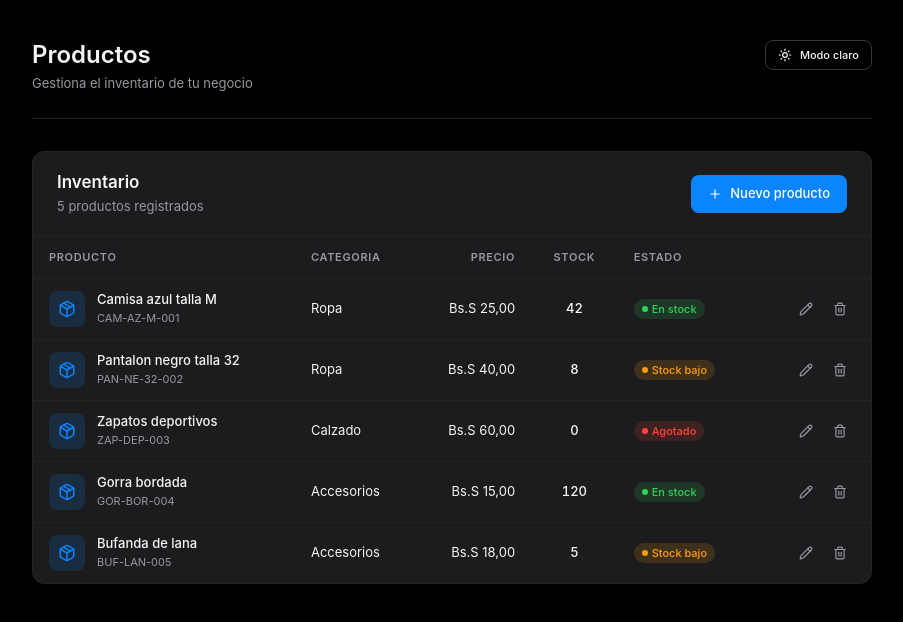
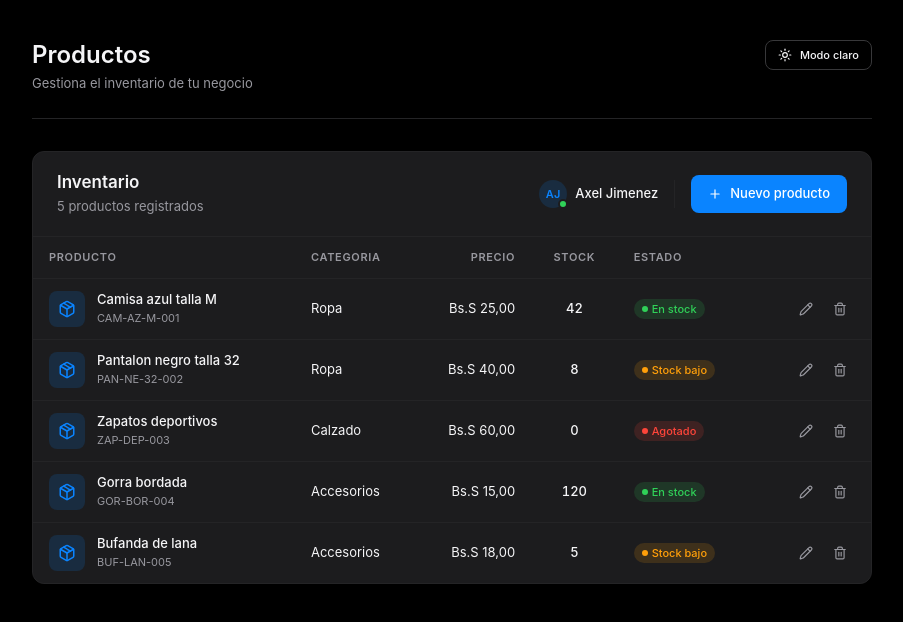
Before and after one commit to axeljimenezdeveloper/mi-saas-frontend, a React (Vite) app: page / in a window 1280 px wide. Shown: the top 622 px of the page, without its empty margins (188-1091 px from the left). Built offline with nearby package versions, Linux system fonts and the light colour scheme.

Commit message:
feat: add Avatar component and integrate user badge in products list

```diff
--- a/src/components/common/data-display/Avatar/Avatar.module.css
+++ b/src/components/common/data-display/Avatar/Avatar.module.css
@@ -0,0 +1,107 @@
+/* src/components/common/data-display/Avatar/Avatar.module.css */
+
+.avatar {
+  position: relative;
+  display: inline-flex;
+  align-items: center;
+  justify-content: center;
+  border-radius: var(--radius-full);
+  background-color: var(--color-primary-soft);
+  color: var(--color-primary);
+  font-family: var(--font-sans);
+  font-weight: var(--weight-semibold);
+  flex-shrink: 0;
+  overflow: visible;
+  user-select: none;
+}
+
+/* ============ Sizes ============ */
+.sm {
+  width: 28px;
+  height: 28px;
+  font-size: 0.6875rem;
+}
+
+.md {
+  width: 36px;
+  height: 36px;
+  font-size: 0.8125rem;
+}
+
+.lg {
+  width: 44px;
+  height: 44px;
+  font-size: 0.9375rem;
+}
+
+.xl {
+  width: 56px;
+  height: 56px;
+  font-size: 1.125rem;
+}
+
+/* ============ Imagen ============ */
+.image {
+  width: 100%;
+  height: 100%;
+  border-radius: var(--radius-full);
+  object-fit: cover;
+  display: block;
+}
+
+/* ============ Iniciales ============ */
+.initials {
+  display: inline-flex;
+  align-items: center;
+  justify-content: center;
+  width: 100%;
+  height: 100%;
+  border-radius: var(--radius-full);
+  letter-spacing: 0.02em;
+}
+
+/* ============ Status dot ============ */
+.statusDot {
+  position: absolute;
+  bottom: -1px;
+  right: -1px;
+  border-radius: var(--radius-full);
+  border: 2px solid var(--color-surface);
+  box-sizing: content-box;
+}
+
+.sm .statusDot {
+  width: 6px;
+  height: 6px;
+}
+
+.md .statusDot {
+  width: 8px;
+  height: 8px;
+}
+
+.lg .statusDot {
+  width: 10px;
+  height: 10px;
+}
+
+.xl .statusDot {
+  width: 12px;
+  height: 12px;
+}
+
+.online {
+  background-color: var(--color-success);
+}
+
+.away {
+  background-color: var(--color-warning);
+}
+
+.busy {
+  background-color: var(--color-danger);
+}
+
+.offline {
+  background-color: var(--color-text-subtle);
+}
--- a/src/components/common/data-display/Avatar/Avatar.tsx
+++ b/src/components/common/data-display/Avatar/Avatar.tsx
@@ -0,0 +1,62 @@
+import styles from './Avatar.module.css';
+
+export type AvatarStatus = 'online' | 'away' | 'busy' | 'offline';
+
+export interface AvatarProps {
+  /** URL de la imagen. Si no se pasa o falla, se muestran las iniciales. */
+  src?: string;
+  /** Nombre completo (obligatorio para iniciales y aria-label). */
+  name: string;
+  /** Tamaño del avatar. */
+  size?: 'sm' | 'md' | 'lg' | 'xl';
+  /** Estado del usuario (dot de color en la esquina). */
+  status?: AvatarStatus;
+  /** Clase adicional. */
+  className?: string;
+}
+
+/** Extrae hasta 2 iniciales del nombre. */
+function getInitials(name: string): string {
+  const parts = name.trim().split(/\s+/).filter(Boolean);
+  if (parts.length === 0) return '?';
+  if (parts.length === 1) return parts[0].slice(0, 2).toUpperCase();
+  return (parts[0][0] + parts[parts.length - 1][0]).toUpperCase();
+}
+
+export function Avatar({
+  src,
+  name,
+  size = 'md',
+  status,
+  className,
+}: AvatarProps) {
+  const classes = [styles.avatar, styles[size], className]
+    .filter(Boolean)
+    .join(' ');
+
+  return (
+    <span className={classes} role="img" aria-label={name}>
+      {src ? (
+        <img
+          src={src}
+          alt=""
+          className={styles.image}
+          onError={(e) => {
+            // Si la imagen falla, oculta el img y deja las iniciales visibles
+            (e.currentTarget as HTMLImageElement).style.display = 'none';
+          }}
+        />
+      ) : (
+        <span className={styles.initials} aria-hidden="true">
+          {getInitials(name)}
+        </span>
+      )}
+      {status && (
+        <span
+          className={[styles.statusDot, styles[status]].join(' ')}
+          aria-label={status}
+        />
+      )}
+    </span>
+  );
+}
--- a/src/components/common/data-display/Avatar/index.ts
+++ b/src/components/common/data-display/Avatar/index.ts
@@ -0,0 +1,2 @@
+export { Avatar } from './Avatar';
+export type { AvatarProps, AvatarStatus } from './Avatar';
--- a/src/features/inventory/pages/ProductsList/ProductsList.module.css
+++ b/src/features/inventory/pages/ProductsList/ProductsList.module.css
@@ -7,6 +7,26 @@
   gap: var(--space-4);
   padding: var(--space-5) var(--space-6);
   border-bottom: 1px solid var(--color-border);
+}
+
+.toolbarActions {
+  display: flex;
+  align-items: center;
+  gap: var(--space-4);
+}
+
+.userBadge {
+  display: flex;
+  align-items: center;
+  gap: var(--space-2);
+  padding-right: var(--space-4);
+  border-right: 1px solid var(--color-border);
+}
+
+.userName {
+  font-size: var(--text-sm);
+  font-weight: var(--weight-medium);
+  color: var(--color-text);
 }
 
 .title {
@@ -68,4 +88,15 @@
     flex-direction: column;
     align-items: flex-start;
   }
+  .toolbarActions {
+    width: 100%;
+    justify-content: space-between;
+  }
+  .userBadge {
+    border-right: none;
+    padding-right: 0;
+  }
+  .userName {
+    display: none;
+  }
 }
--- a/src/features/inventory/pages/ProductsList/ProductsList.tsx
+++ b/src/features/inventory/pages/ProductsList/ProductsList.tsx
@@ -2,6 +2,7 @@ import { Plus, Pencil, Trash2, Package } from 'lucide-react';
 import { Table, type TableColumn } from '../../../../components/common/data-display/Table';
 import { Badge } from '../../../../components/common/data-display/Badge';
 import { Card } from '../../../../components/common/data-display/Card';
+import { Avatar } from '../../../../components/common/data-display/Avatar';
 import { Button } from '../../../../components/common/actions/Button';
 import styles from './ProductsList.module.css';
 
@@ -127,7 +128,13 @@ export default function ProductsList() {
             {MOCK_PRODUCTS.length} productos registrados
           </p>
         </div>
-        <Button leftIcon={<Plus size={14} />}>Nuevo producto</Button>
+        <div className={styles.toolbarActions}>
+          <div className={styles.userBadge}>
+            <Avatar name="Axel Jimenez" size="sm" status="online" />
+            <span className={styles.userName}>Axel Jimenez</span>
+          </div>
+          <Button leftIcon={<Plus size={14} />}>Nuevo producto</Button>
+        </div>
       </div>
       <Table
         columns={columns}
```
Also changed, not shown: 1 other file (tests, documents, lock files or other folders).
